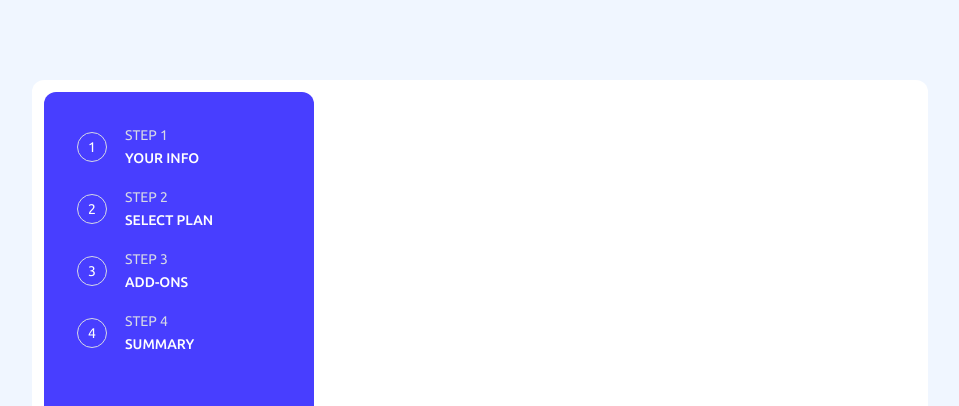
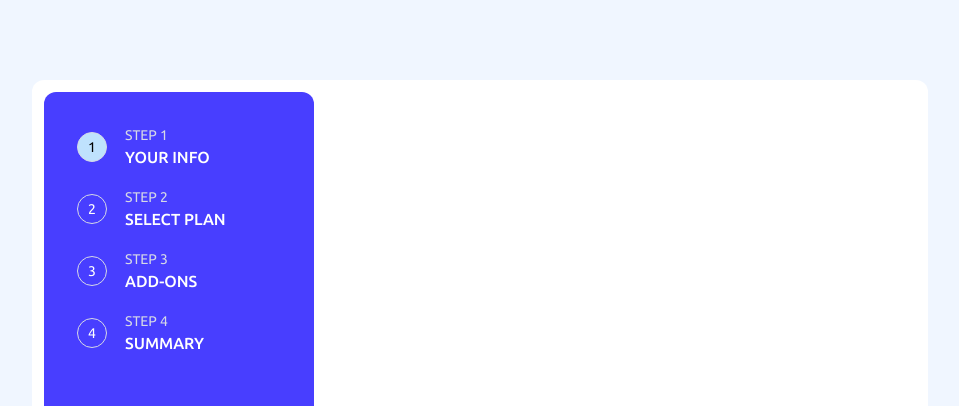
Before and after one commit to FevenSeyfu/Multistep-Form, a React (Vite) app: page / in a window 1280 px wide. Shown: the top 406 px of the page, without its empty margins (160-1119 px from the left). Built offline with nearby package versions, Linux system fonts and the light colour scheme.

Commit message:
add active style to status bar

```diff
--- a/src/App.jsx
+++ b/src/App.jsx
@@ -2,7 +2,37 @@ import React, { useState } from "react";
 import BgImage from "./assets/images/bg-sidebar-desktop.svg";
 
 const App = () => {
-  const [progresStep, setProgresStep] = useState();
+  const steps = [
+    {
+      id: 1,
+      step: "STEP 1",
+      title: "YOUR INFO",
+    },
+    {
+      id: 2,
+      step: "STEP 2",
+      title: "SELECT PLAN",
+    },
+    {
+      id: 3,
+      step: "STEP 3",
+      title: "ADD-ONS",
+    },
+    {
+      id: 4,
+      step: "STEP 4",
+      title: "SUMMARY",
+    },
+  ];
+  const [currentStep, setCurrentStep] = useState(0);
+  const nextStep = () => {
+    setCurrentStep((prevStep) => (prevStep + 1) % steps.length);
+  };
+
+  const prevStep = () => {
+    setCurrentStep((prevStep) => (prevStep - 1 + steps.length) % steps.length);
+  };
+
   return (
     <div className="bg-white w-[70vw] h-[80vh] rounded-xl p-3 flex gap-24">
       <div
@@ -11,50 +41,20 @@ const App = () => {
       >
         <table class="table-fixed">
           <tbody className="flex flex-col text-white mt-8 mx-8 gap-4 ">
-            <tr className="flex flex-row gap-4  items-center">
+            {steps.map((step, index) => (
+              <tr className="flex flex-row gap-4  items-center" key={index}>
                 <td>
-                <div className="border border-neutral-light-gray text-center rounded-full w-[30px] h-[30px] text-sm pt-1">
-                  1
+                  <div className={`border border-neutral-light-gray text-center rounded-full w-[30px] h-[30px] text-sm pt-1 ${
+              index === currentStep && ("bg-primary-pastel-blue text-black text-bold") }`}>
+                    {step.id}
                   </div>
                 </td>
                 <td>
-                <p className="text-neutral-light-gray text-sm">STEP 1</p>
-                <span className="text-sm font-medium">YOUR INFO</span>
+                  <p className="text-neutral-light-gray  text-sm">{step.step}</p>
+                  <span className="font-medium">{step.title}</span>
                 </td>
               </tr>
-            <tr className="flex flex-row gap-4 items-center">
-              <td>
-                <div className="border border-neutral-light-gray text-center rounded-full w-[30px] h-[30px] text-sm pt-1">
-                  2
-                </div>
-              </td>
-              <td>
-                <p className="text-neutral-light-gray text-sm">STEP 2</p>
-                <span className="text-sm font-medium">SELECT PLAN</span>
-              </td>
-            </tr>
-            <tr className="flex flex-row gap-4 items-center">
-              <td>
-                <div className="border border-neutral-light-gray text-center rounded-full w-[30px] h-[30px] text-sm pt-1">
-                  3
-                </div>
-              </td>
-              <td>
-                <p className="text-neutral-light-gray text-sm">STEP 3</p>
-                <span className="text-sm font-medium">ADD-ONS</span>
-              </td>
-            </tr>
-            <tr className="flex flex-row gap-4 items-center">
-              <td>
-                <div className="border border-neutral-light-gray text-center rounded-full w-[30px] h-[30px] text-sm pt-1">
-                  4
-                </div>
-              </td>
-              <td>
-                <p className="text-neutral-light-gray text-sm">STEP 4</p>
-                <span className="text-sm font-medium">SUMMARY</span>
-              </td>
-            </tr>
+            ))}
           </tbody>
         </table>
       </div>
```
Lines whose indentation alone changed are shown as unchanged.
